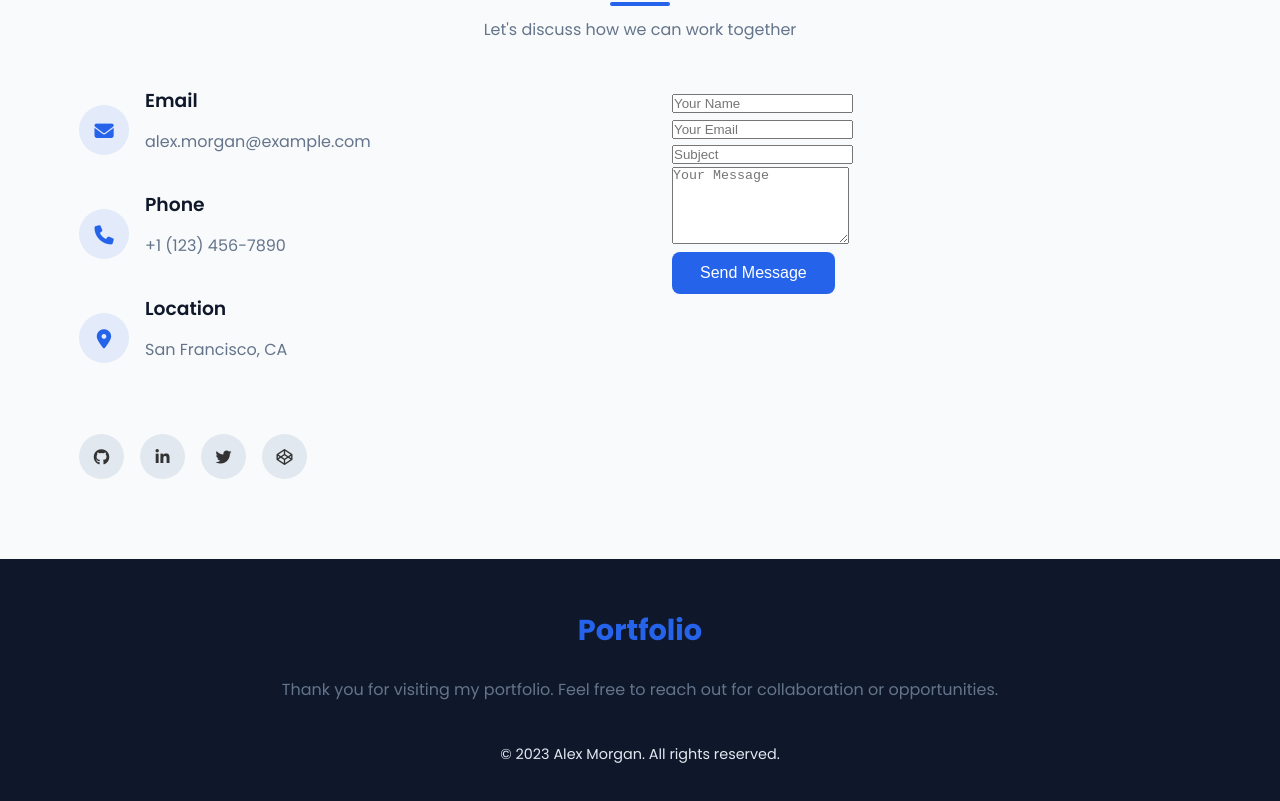
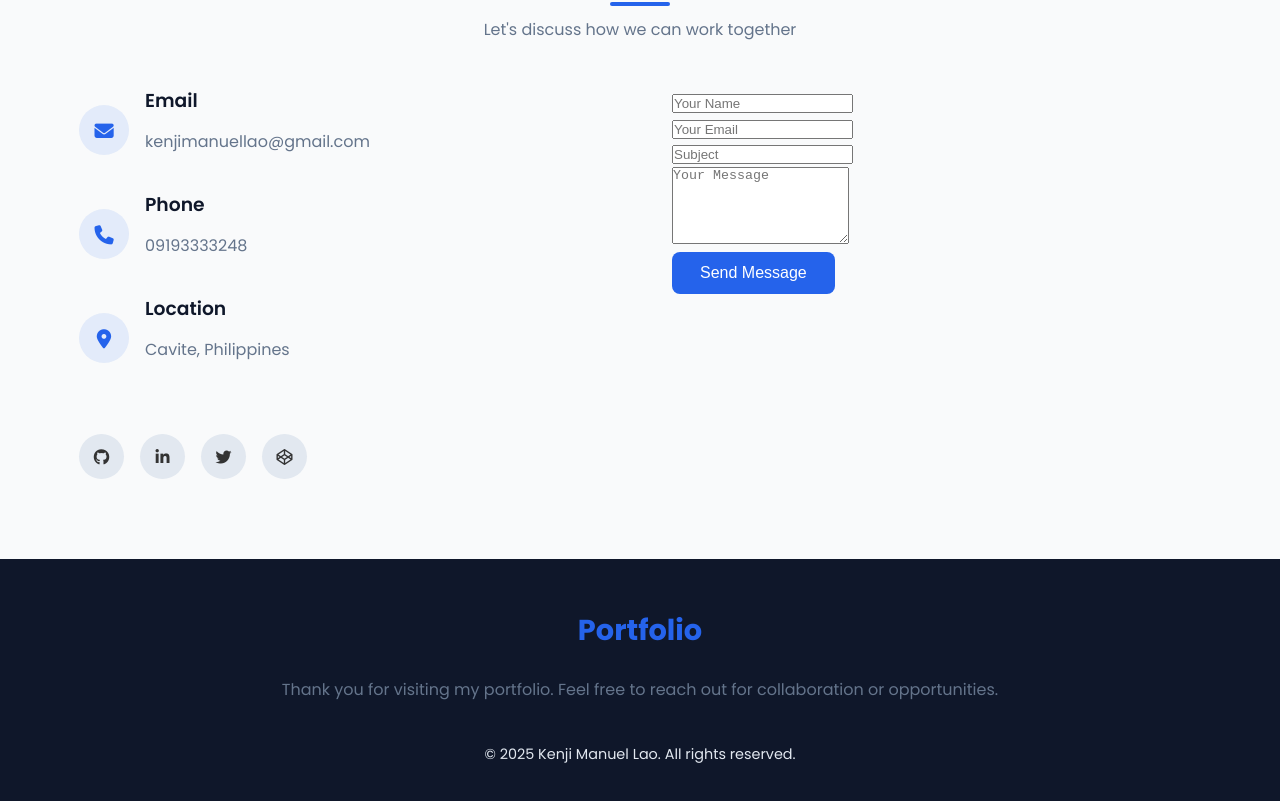
Before and after one commit to kenjilao-20/kenjilao-20, a plain HTML site: page index.html in a window 1280 px wide. Shown: the part 2055-2856 px from the top of the page. Drawn offline with Linux system fonts and the light colour scheme.

Commit message:
Update index.html

```diff
--- a/index.html
+++ b/index.html
@@ -752,7 +752,7 @@
                         </div>
                         <div>
                             <h3>Email</h3>
-                            <p>alex.morgan@example.com</p>
+                            <p>kenjimanuellao@gmail.com</p>
                         </div>
                     </div>
 
@@ -762,7 +762,7 @@
                         </div>
                         <div>
                             <h3>Phone</h3>
-                            <p>+1 (123) 456-7890</p>
+                            <p>09193333248</p>
                         </div>
                     </div>
 
@@ -772,7 +772,7 @@
                         </div>
                         <div>
                             <h3>Location</h3>
-                            <p>San Francisco, CA</p>
+                            <p>Cavite, Philippines</p>
                         </div>
                     </div>
 
@@ -812,7 +812,7 @@
                 <a href="#" class="logo" style="color: white;"><span>Portfolio</span></a>
                 <p>Thank you for visiting my portfolio. Feel free to reach out for collaboration or opportunities.</p>
                 <div class="copyright">
-                    &copy; 2023 Alex Morgan. All rights reserved.
+                    &copy; 2025 Kenji Manuel Lao. All rights reserved.
                 </div>
             </div>
         </div>
```
